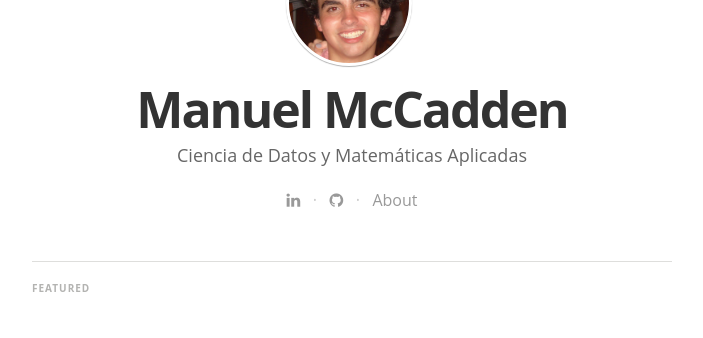
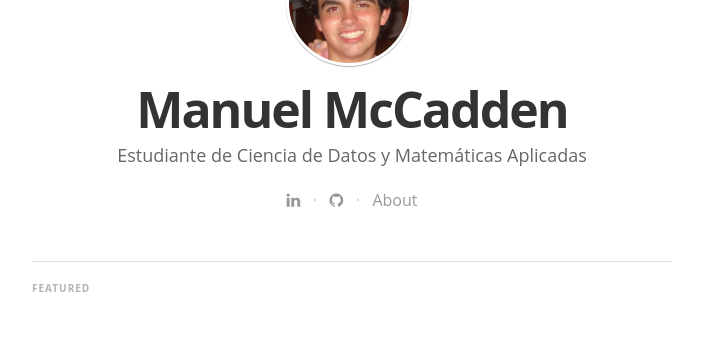
Before and after one commit to manuelmccaddenm/manuelmccaddenm.github.io, a Jekyll site: the page built from index.html, in a window 1280 px wide. Shown: the part 450-788 px from the top of the page, without its empty margins (288-991 px from the left). Built offline with Jekyll 4.4.1, drawn with Linux system fonts in a browser that asks for light colours; nearby versions of some CDN libraries; some web fonts are replaced; the list of posts is cut into pages by our own code.

Commit message:
Acabamos con el config

```diff
--- a/_config.yml
+++ b/_config.yml
@@ -6,9 +6,9 @@ gems:
 # Site settings
 title: "Manuel McCadden"
 description: > # this means to ignore newlines until "email:"
-   Ciencia de Datos y Matemáticas Aplicadas
+   Estudiante de Ciencia de Datos y Matemáticas Aplicadas
 
-email: manuel.mccaddenm@gmail.mail
+email: manuel.mccaddenm@gmail.com
 #blog logo
 logo: "/assets/images/foto_redonda.jpg"
 float_logo: true # true, false (default)
@@ -20,12 +20,12 @@ name: 'Manuel McCadden'
 author: 'Manuel McCadden'
 author_image: "/assets/images/foto_redonda.jpg"
 
-paginate:	5
+paginate:	3
 
-url: "http://myblog.***.***" # the base hostname & protocol for your site
+url: "https://manuelmccaddenm.github.io/" # the base hostname & protocol for your site
 baseurl: ""
 #used to display twitter cards
-twitter_handle: '@dirkfabisch'
+#twitter_handle: '@dirkfabisch'
 
 #fill in disqus shortname to use disqus
 #disqus: disqus-shortname
@@ -35,11 +35,11 @@ twitter_handle: '@dirkfabisch'
 # social icons and sharing options
 social:
   - icon:	linkedin
-    url:	https://twitter.com/dirkfabisch
+    url:	https://www.linkedin.com/in/manuel-mccadden-madrazo-404899238/
     desc: Connect with me on linkedin
-    share_url: http://twitter.com/share
-    share_title: ?text=
-    share_link: "&amp;url="
+    #share_url: http://twitter.com/share
+    #share_title: ?text=
+    #share_link: "&amp;url="
 
 #  - icon:	facebook
 #    url:	https://facebook.com/???
@@ -49,11 +49,11 @@ social:
 #    share_link: "&amp;u="
 
   - icon:	github
-    url:	https://github.com/dirkfabisch
+    url:	https://github.com/manuelmccadden
     desc:	Fork me on github
-    share_url:
-    share_title:
-    share_link:
+    #share_url:
+    #share_title:
+    #share_link:
 
 #  - icon:	google-plus
 #    url:	https://google.com/???
```
